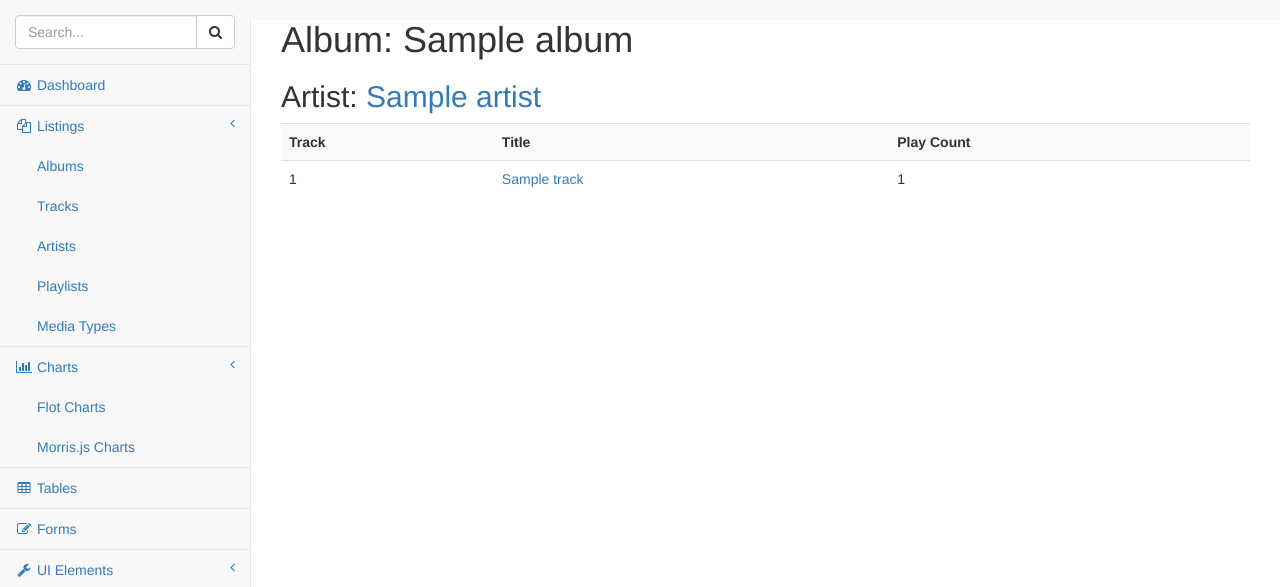
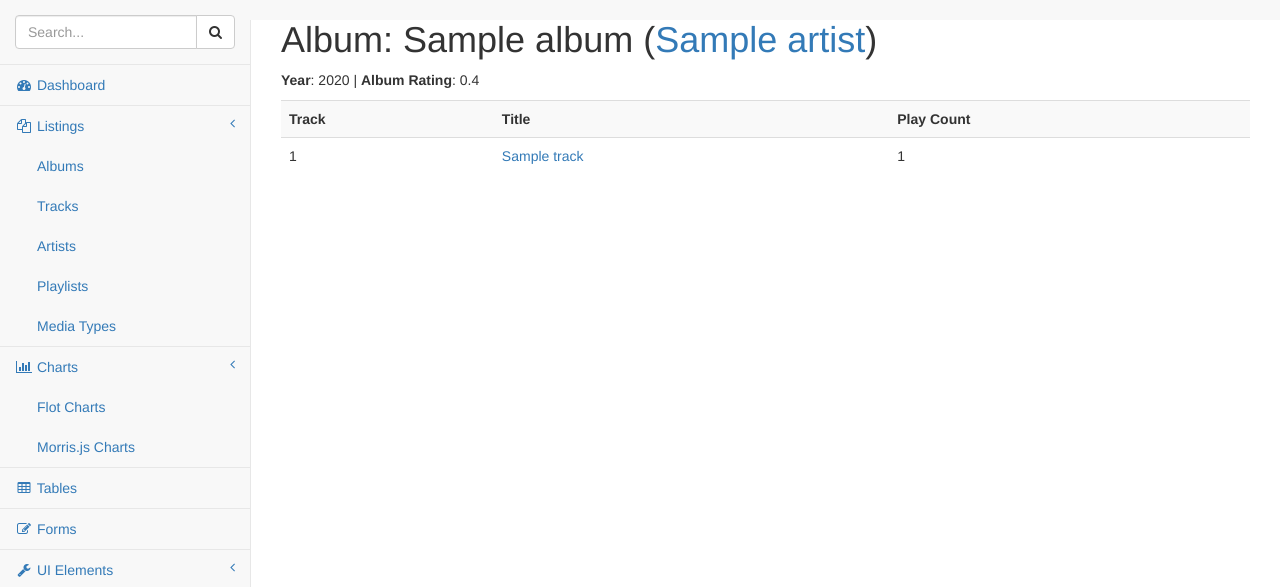
Before and after one commit to shacker/tunedex, a Django app: page /albums/1 in a window 1280 px wide. Shown: the part 51-638 px from the top of the page. Run offline with Django 3.2, Linux system fonts and the light colour scheme; tables that the repository leaves empty hold one stand-in row (values such as "Sample post"); some libraries are stand-ins or nearby versions.

Commit message:
Support album ratings

```diff
--- a/itl/models.py
+++ b/itl/models.py
@@ -13,6 +13,13 @@ class Album(models.Model):
     artist = models.ForeignKey(Artist, null=True, blank=True, on_delete=models.SET_NULL)
     year = models.PositiveSmallIntegerField(null=True, blank=True)
     album_rating = models.IntegerField(null=True, blank=True)
+
+    def get_album_rating(self):
+        # Convert e.g. 80 (implied 80/100) to 4
+        try:
+            return int(self.album_rating) / 5 / 2
+        except (ValueError, ZeroDivisionError):
+            return None
 
     def __str__(self):
         return self.title
--- a/pyrex/templates/itl/album_detail.html
+++ b/pyrex/templates/itl/album_detail.html
@@ -3,8 +3,12 @@
 {% block title %}{{ block.super }} Album: {{ album.artist }}, {{ album.title }}{% endblock title %}
 
 {% block content %}
-    <h1>Album: {{ album.title }}</h1>
-    <h2>Artist: <a href="{% url 'artist_detail' album.artist.id %}">{{ album.artist }}</a></h2>
+    <h1>Album: {{ album.title }} {% if album.artist %}(<a href="{% url 'artist_detail' album.artist.id %}">{{ album.artist }}</a>){% endif %}</h1>
+
+    <p>
+        {% if album.year %}<strong>Year</strong>: {{ album.year }}{% endif %}
+        {% if album.album_rating %} | <strong>Album Rating</strong>: {{ album.get_album_rating }}{% endif %}
+    </p>
 
     <table class="table table-striped">
         <tr>
```
Also changed, not shown: README.md.
